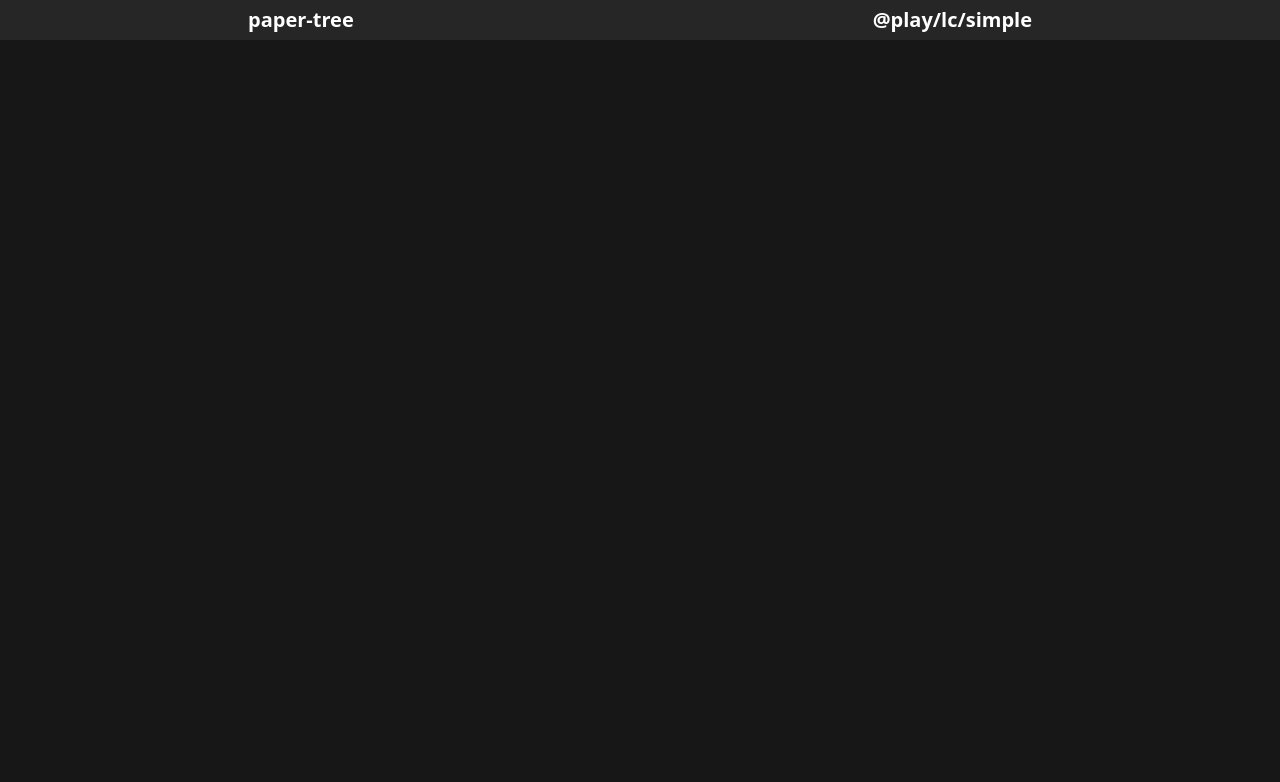
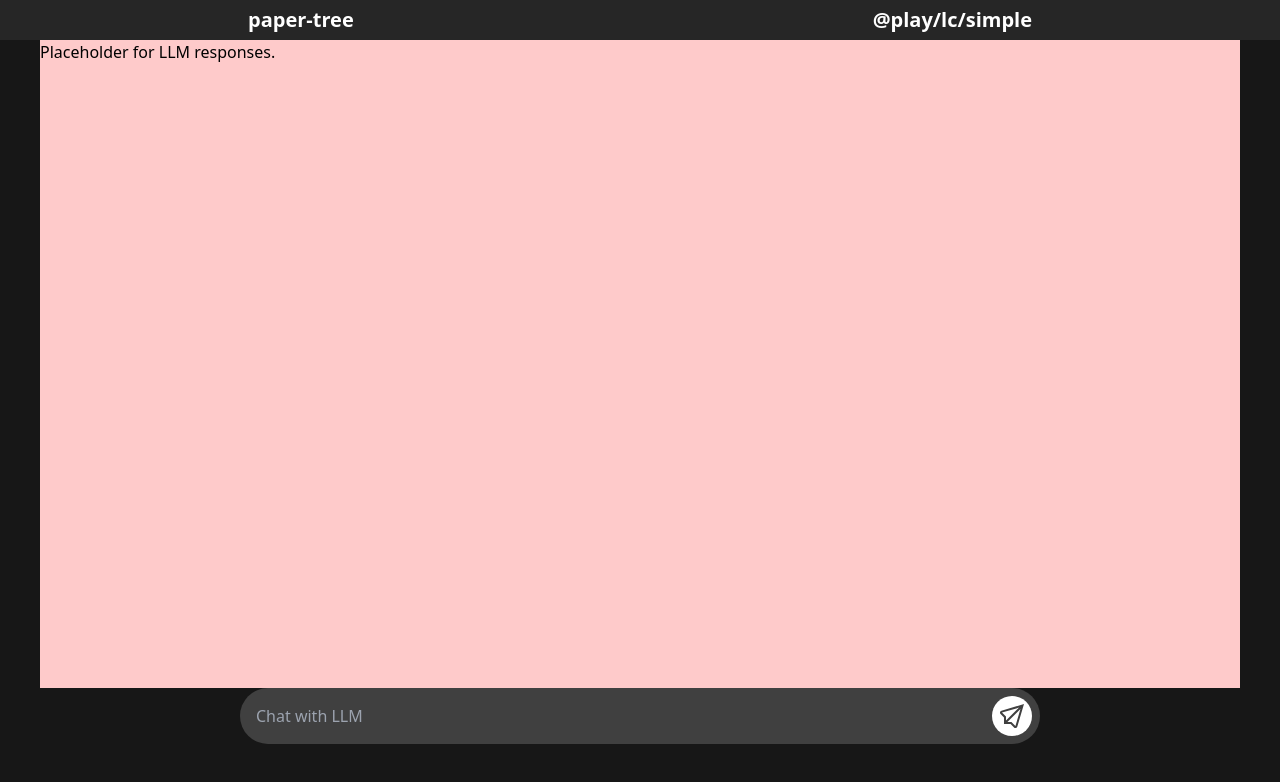
Before and after one commit to aquacat1220/paper-tree, a Vue app: page / in a window 1280 px wide. Shown: the top 782 px of the page. Built offline with nearby package versions, Linux system fonts and the light colour scheme.

Commit message:
feat: Implement LlmInput.vue

```diff
--- a/package.json
+++ b/package.json
@@ -13,6 +13,7 @@
     "format": "prettier --write src/"
   },
   "dependencies": {
+    "@vueuse/core": "^11.0.1",
     "langchain": "^0.2.16",
     "vue": "^3.4.29"
   },
--- a/src/App.vue
+++ b/src/App.vue
@@ -1,4 +1,6 @@
-<script setup lang="ts"></script>
+<script setup lang="ts">
+import LlmSimple from './llm/LlmSimple.vue'
+</script>
 
 <template>
   <div class="flex h-screen w-screen flex-col items-center overflow-hidden bg-neutral-900">
@@ -8,5 +10,6 @@
         <div class="p-2 text-xl font-bold text-white">@play/lc/simple</div>
       </div>
     </div>
+    <LlmSimple class="w-full max-w-[75rem] grow" />
   </div>
 </template>
--- /dev/null
+++ b/src/llm/LlmInput.vue
@@ -0,0 +1,50 @@
+<script setup lang="ts">
+import { useTextareaAutosize } from '@vueuse/core'
+
+const emit = defineEmits<{
+  sent: [input: string]
+}>()
+
+// Callback to trigger `sent` event, so the parent can react accordingly.
+const sendInput = () => {
+  emit('sent', input.value)
+  input.value = ''
+}
+
+// Send input on "Enter", but not "Shift+Enter".
+const onKeyDown = (event: KeyboardEvent) => {
+  if (event.key === 'Enter' && !event.shiftKey) {
+    event.preventDefault()
+    sendInput()
+  }
+}
+
+// Have the textarea autosize.
+const { textarea, input } = useTextareaAutosize()
+</script>
+
+<template>
+  <div class="flex min-h-14 min-w-[30rem] items-center rounded-[1.75rem] bg-neutral-700">
+    <div class="flex h-full shrink-0 grow basis-[20rem] items-center px-4 py-2">
+      <textarea
+        class="max-h-full grow basis-0 resize-none bg-neutral-700 text-base text-white placeholder:text-base focus-visible:outline-none"
+        placeholder="Chat with LLM"
+        ref="textarea"
+        v-model="input"
+        @keydown="onKeyDown"
+      ></textarea>
+    </div>
+    <button
+      class="mr-2 size-10 flex-none rounded-full bg-white p-2 hover:bg-neutral-200"
+      @click="sendInput"
+    >
+      <svg class="fill-neutral-700" xmlns="http://www.w3.org/2000/svg" viewBox="0 0 24 24">
+        <g id="_01_align_center" data-name="01 align center">
+          <path
+            d="M1.444,6.669a2,2,0,0,0-.865,3.337l3.412,3.408V20h6.593l3.435,3.43a1.987,1.987,0,0,0,1.408.588,2.034,2.034,0,0,0,.51-.066,1.978,1.978,0,0,0,1.42-1.379L23.991.021ZM2,8.592l17.028-5.02L5.993,16.586v-4Zm13.44,13.424L11.413,18h-4L20.446,4.978Z"
+          />
+        </g>
+      </svg>
+    </button>
+  </div>
+</template>
--- /dev/null
+++ b/src/llm/LlmSimple.vue
@@ -0,0 +1,17 @@
+<script setup lang="ts">
+import { ref } from 'vue'
+import LlmInput from './LlmInput.vue'
+
+const onSent = (input: string) => {
+  placeholder.value += ` New input: ${input}`
+}
+
+const placeholder = ref('Placeholder for LLM responses.')
+</script>
+
+<template>
+  <div class="flex flex-col items-center">
+    <div class="w-full max-w-[75rem] grow bg-red-200">{{ placeholder }}</div>
+    <LlmInput class="mb-14 max-h-[20rem] w-full max-w-[50rem] flex-none" @sent="onSent" />
+  </div>
+</template>
```
Also changed, not shown: 1 other file (tests, documents, lock files or other folders).
